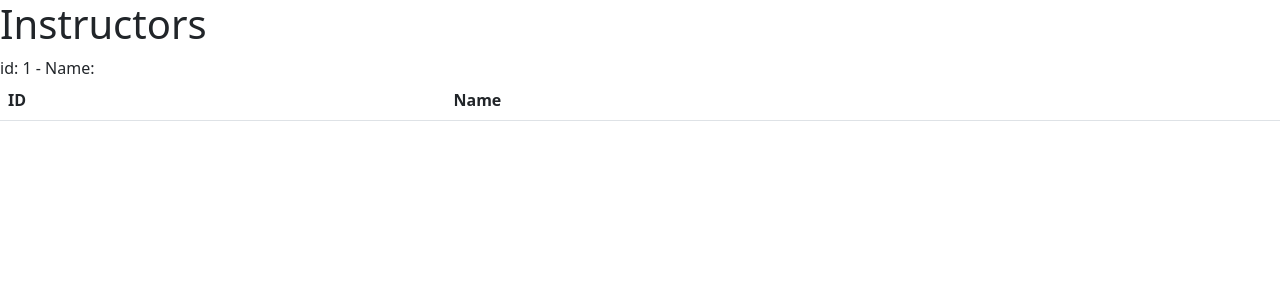
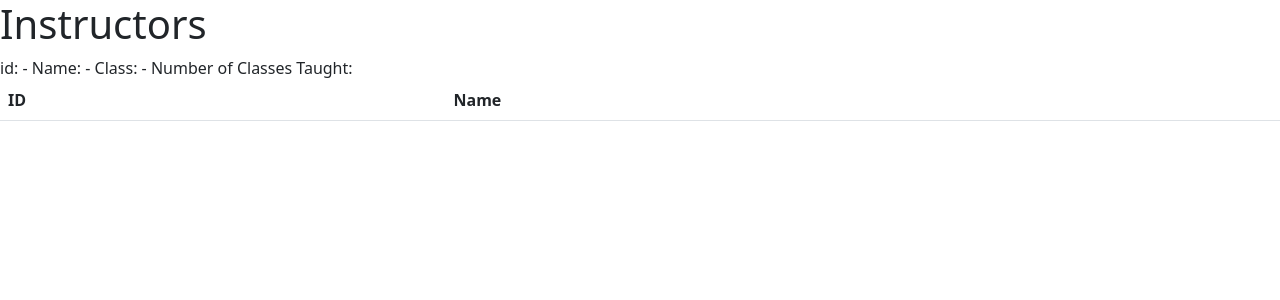
Before and after one commit to jmadden166/HW3, a PHP site: page / in a window 1280 px wide. Shown: the top 300 px of the page. Run offline with PHP 8.4, Linux system fonts and the light colour scheme; tables that the repository leaves empty or names only in its code hold one stand-in row (values such as "Sample post"); data that the repository does not hold is empty.

Commit message:
Update index.php

```diff
--- a/index.php
+++ b/index.php
@@ -37,7 +37,7 @@ if ($result->num_rows > 0) {
   while($row = $result->fetch_assoc()) {
 
 
-    echo "id: " . $row["id"]. " - Name: " . $row["Name"]. " " . $row["Class"]. $row["Number of Classes"]. "<br>";
+    echo "id: " . $row["ID"]. " - Name: " . $row["Name"]. " - Class: " . $row["Class"]. " - Number of Classes Taught: " .  $row["Number of Classes"]. "<br>";
 
 
   }
```
